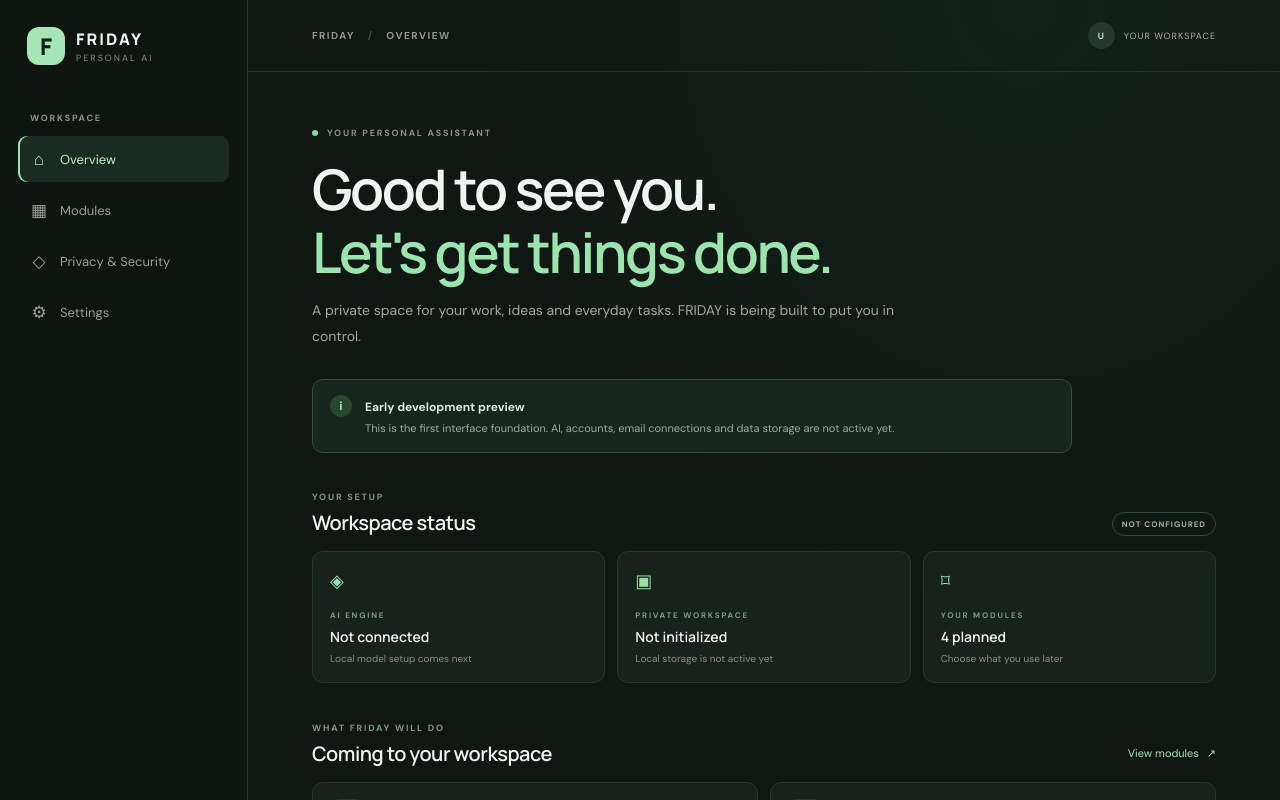
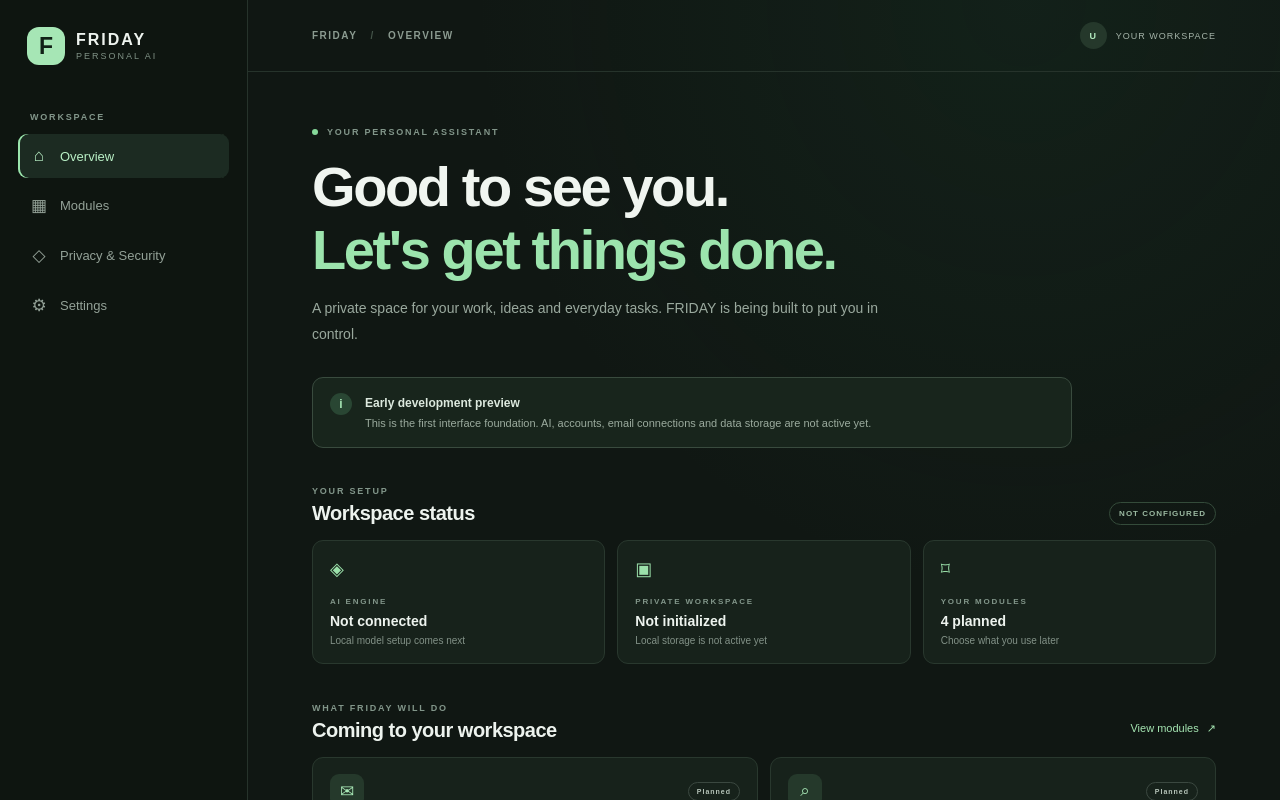
Before and after one commit to Friday-AI-Personal-Assistant/FRIDAY, a React (Vite) app: page / in a window 1280 px wide. Shown: the top 800 px of the page. Built offline with nearby package versions, Linux system fonts and the light colour scheme.

Commit message:
Keep desktop interface fonts local and avoid third-party font requests

```diff
--- a/src/styles.css
+++ b/src/styles.css
@@ -1,5 +1,3 @@
-@import url('https://fonts.googleapis.com/css2?family=DM+Sans:wght@400;500;600;700&family=Manrope:wght@400;500;600;700;800&display=swap');
-
 :root{font-family:'DM Sans',sans-serif;color:#edf3ee;background:#101713;font-synthesis:none;text-rendering:optimizeLegibility}
 *{box-sizing:border-box}
 body{margin:0;min-width:320px;min-height:100vh}
```
